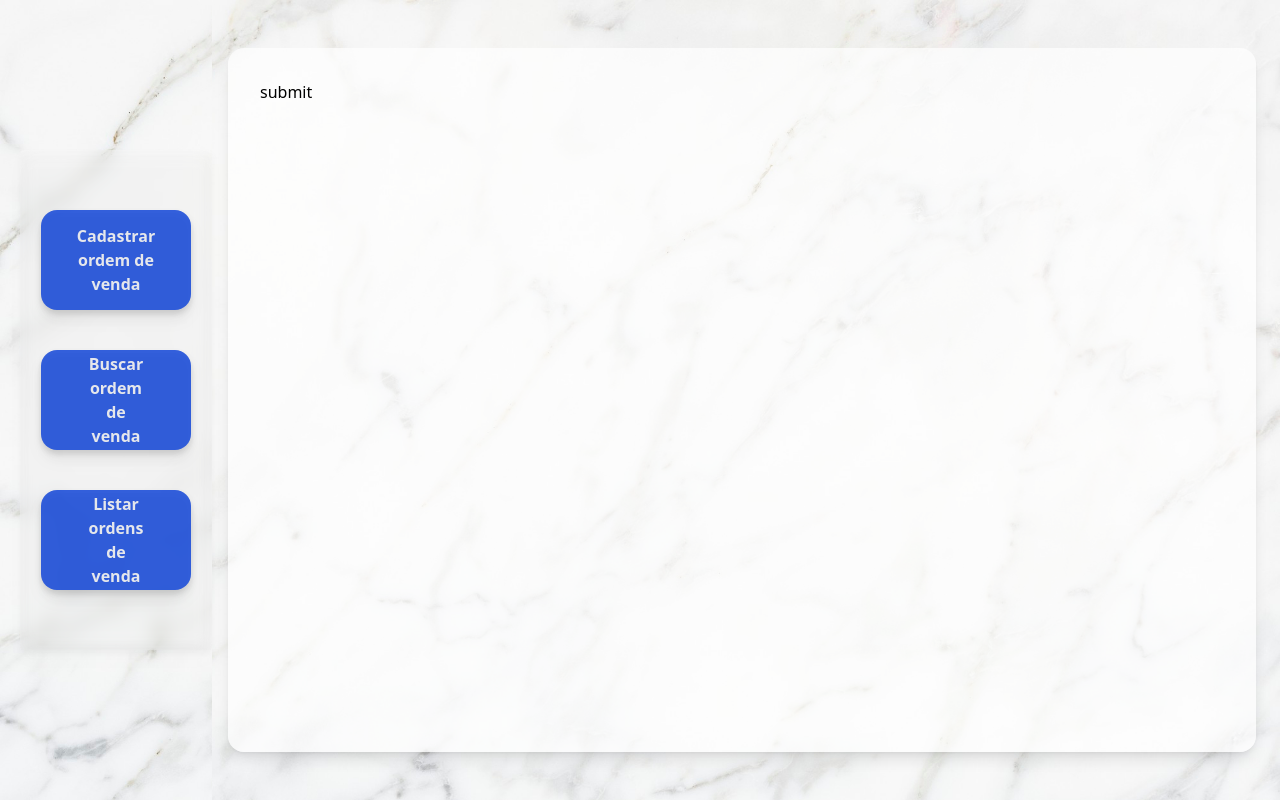
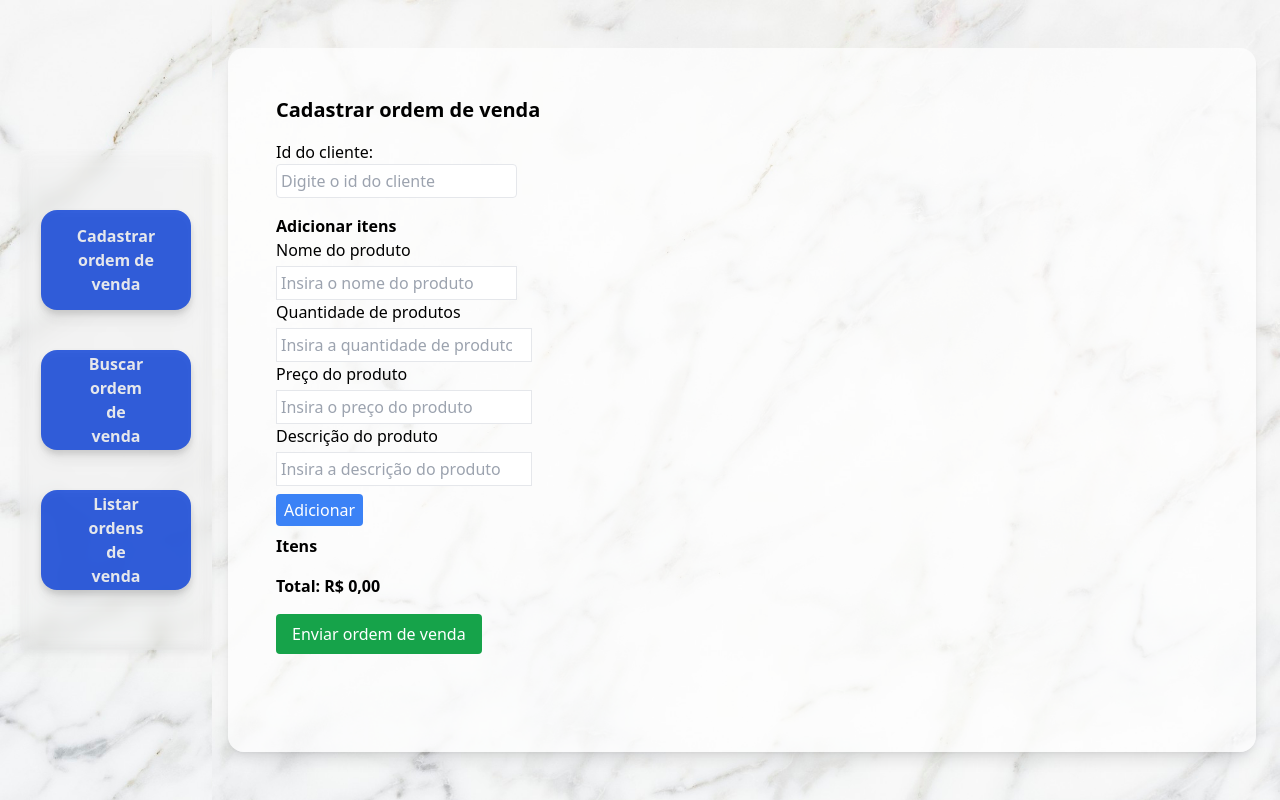
Before and after one commit to arturnneto/gpmsfe, a React (Create React App) app: page / in a window 1280 px wide. Built offline with nearby package versions, Linux system fonts and the light colour scheme.

Commit message:
feat: add submit sale order component

```diff
--- a/src/components/screens/SubmitSaleOrder.tsx
+++ b/src/components/screens/SubmitSaleOrder.tsx
@@ -1,9 +1,155 @@
+import React, { useState } from "react";
+import axios from "axios";
+import { saleOrder, saleOrderItem} from "../../types/types";
+
 const SubmitSaleOrder = () => {
+
+    const [customerId, setCustomerId] = useState<number | null>(null);
+    const [items, setItems] = useState<saleOrderItem[]>([]);
+    const [product, setProduct] = useState('');
+    const [quantity, setQuantity] = useState(NaN);
+    const [price, setPrice] = useState(NaN);
+    const [description, setDescription] = useState('');
+    const [editIndex, setEditIndex] = useState<number | null>(null);
+    const [responseOrder, setResponseOrder] = useState<saleOrder | null>(null);
+
+    const total = items.reduce((acc, item) => acc + item.quantity * item.price, 0);
+
+    const addItem = () => {
+        if (!product || isNaN(quantity) || quantity <= 0 || isNaN(price) || price <= 0) {
+            alert("Por favor, preencha produto, quantidade e preço corretamente.");
+            return;
+        }
+
+        const newItem: saleOrderItem = { product, quantity, price, description };
+
+        if (editIndex !== null) {
+            const updatedItems = [...items];
+            updatedItems.splice(editIndex, 0, newItem);
+            setItems(updatedItems);
+            setEditIndex(null);
+        } else {
+            setItems([...items, newItem]);
+        }
+
+        setItems([...items, { product, quantity, price, description }])
+        setProduct('')
+        setQuantity(0)
+        setPrice(0)
+        setDescription('')
+    }
+
+    const submitOrder = async () => {
+        const newOrder: saleOrder = {
+            customerId,
+            total,
+            itemList: items as [saleOrderItem]
+        };
+
+        try {
+            const response = await axios.post<saleOrder>('http://localhost:8080/v1/orders', newOrder);
+            setResponseOrder(response.data);
+        } catch (error) {
+            console.error("Erro ao enviar ordem de venda: ", error)
+        }
+    };
+
+    const handleDeleteItem = (index: number) => {
+        setItems(items.filter((_, i) => i !== index));
+        if (editIndex === index) {
+            setEditIndex(null);
+            setProduct('');
+            setQuantity(NaN);
+            setPrice(NaN);
+            setDescription('');
+        }
+    };
+
+    const handleEditItem = (index: number) => {
+        const item = items[index];
+        setProduct(item.product);
+        setQuantity(item.quantity);
+        setPrice(item.price);
+        setDescription(item.description);
+        setEditIndex(index);
+        setItems(items.filter((_, i) => i !== index));
+    };
+
+
     return (
-        <div>
-            <p>
-                submit
-            </p>
+        <div className="p-4">
+            <h2 className="text-xl font-bold mb-4">Cadastrar ordem de venda</h2>
+
+            <div className="mb-4">
+                <label className="block">Id do cliente:</label>
+                <input
+                    type="number"
+                    placeholder="Digite o id do cliente"
+                    value={customerId ?? ''}
+                    onChange={(e) => setCustomerId(Number(e.target.value))}
+                    className="border p-1 rounded "
+                />
+            </div>
+
+            <div className="mb-2">
+                    <h3 className="font-semibold">Adicionar itens</h3>
+                    <label className="block mb-1 font-medium">Nome do produto</label>
+                    <input placeholder="Insira o nome do produto" value={product} onChange={e => setProduct(e.target.value)} className="border p-1 mr-2" />
+
+                    <label className="block mb-1 font-medium">Quantidade de produtos</label>
+                    <input type="number" min="1" placeholder="Insira a quantidade de produtos" value={quantity} onChange={e => setQuantity(Number(e.target.value))} className="border p-1 mr-2 w-64" />
+
+                    <label className="block mb-1 font-medium">Preço do produto</label>
+                    <input type="number" min="1" placeholder="Insira o preço do produto" value={price} onChange={e => setPrice(Number(e.target.value))} className="border p-1 mr-2 w-64" />
+
+                    <label className="block mb-1 font-medium">Descrição do produto</label>
+                    <input placeholder="Insira a descrição do produto" value={description} onChange={e => setDescription(e.target.value)} className="border p-1 mr-2 w-64" /> <br/>
+                    <button onClick={addItem} className="bg-blue-500 text-white px-2 py-1 rounded mt-2">{editIndex !== null ? 'Salvar edição' : 'Adicionar'}</button>
+            </div>
+
+
+            <div className="mb-4">
+                <h3 className="font-semibold mb-1">Itens</h3>
+                <ul className="space-y-2">
+                    {items.map((item, index) => (
+                        <li key={index} className="flex justify-between items-center border p-3 rounded shadow-sm bg-white">
+                            <div>
+                                <p className="font-semibold">Nome do produto: {item.product}</p>
+                                <p>Quantidade: {item.quantity}</p>
+                                <p>Preço: R$ {item.price.toLocaleString('pt-BR', { minimumFractionDigits: 2, maximumFractionDigits: 2 })}</p>
+                                <p>Valor total: R$ {(item.quantity * item.price).toLocaleString('pt-BR', { minimumFractionDigits: 2, maximumFractionDigits: 2 })}</p>
+                                <p className="text-sm text-gray-600">Descrição: {item.description}</p>
+                            </div>
+                            <div className="flex space-x-2">
+                                <button
+                                    onClick={() => handleEditItem(index)}
+                                    className="bg-blue-500 hover:bg-blue-600 text-white px-3 py-1 rounded"
+                                >
+                                    Editar
+                                </button>
+                                <button
+                                    onClick={() => handleDeleteItem(index)}
+                                    className="bg-red-500 hover:bg-red-600 text-white px-3 py-1 rounded"
+                                >
+                                    Apagar
+                                </button>
+                            </div>
+                        </li>
+                    ))}
+                </ul>
+            </div>
+
+            <div className="mb-4">
+                <strong> Total: R$ {total.toLocaleString('pt-BR', { minimumFractionDigits: 2, maximumFractionDigits: 2 })}</strong>
+            </div>
+
+            <div>
+                <button onClick={submitOrder} className="bg-green-600 text-white px-4 py-2 rounded">Enviar ordem de venda</button>
+                {responseOrder && (
+                    <h3 className="font-bold text-lime-600">Ordem cadastrada com sucesso!</h3>
+                )}
+            </div>
+
         </div>
     )
 }
--- a/src/types/types.ts
+++ b/src/types/types.ts
@@ -1,7 +1,3 @@
-export type saleOrderSubmissionForm = {
-
-}
-
 export type pagination = {
     page: number;
     pageSize: number;
```
